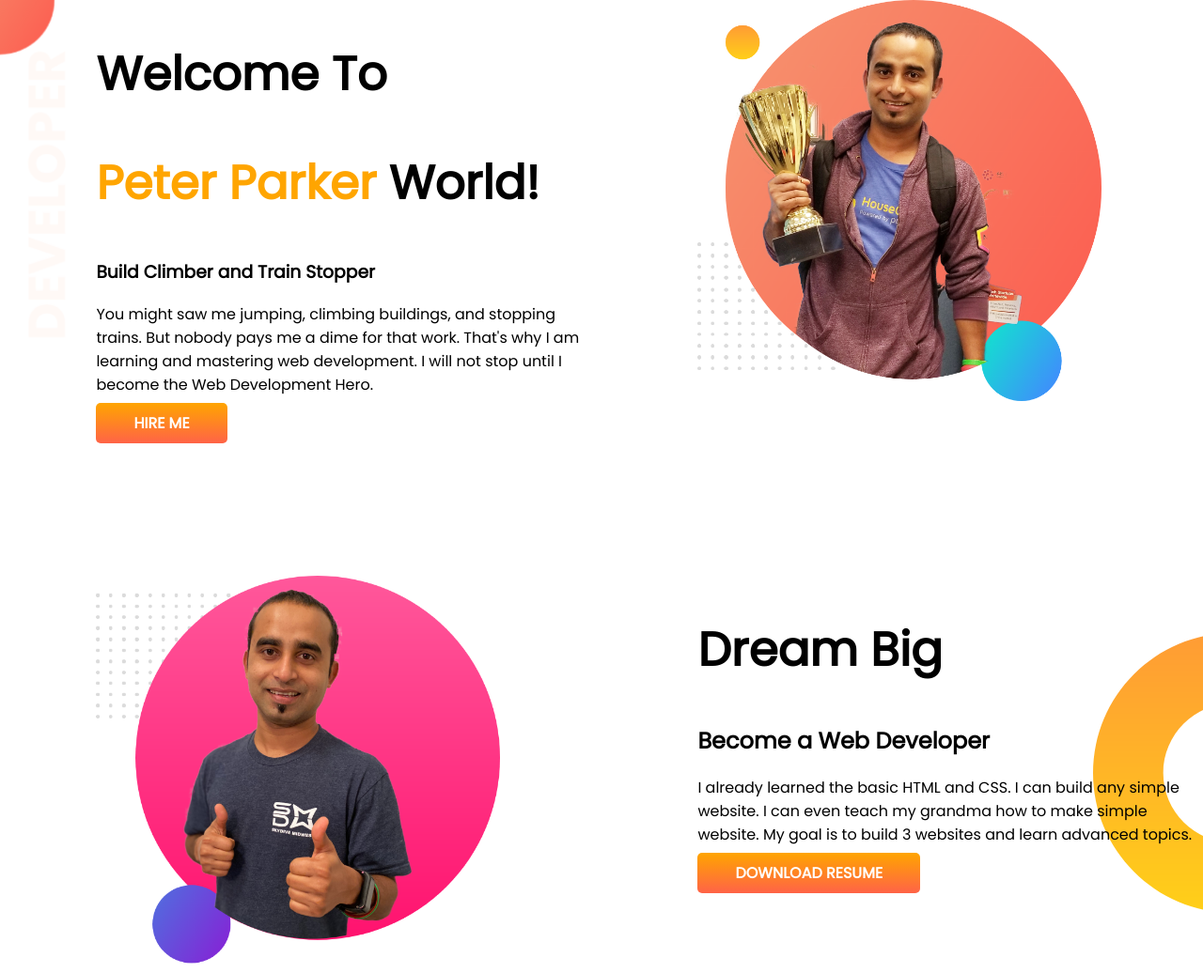
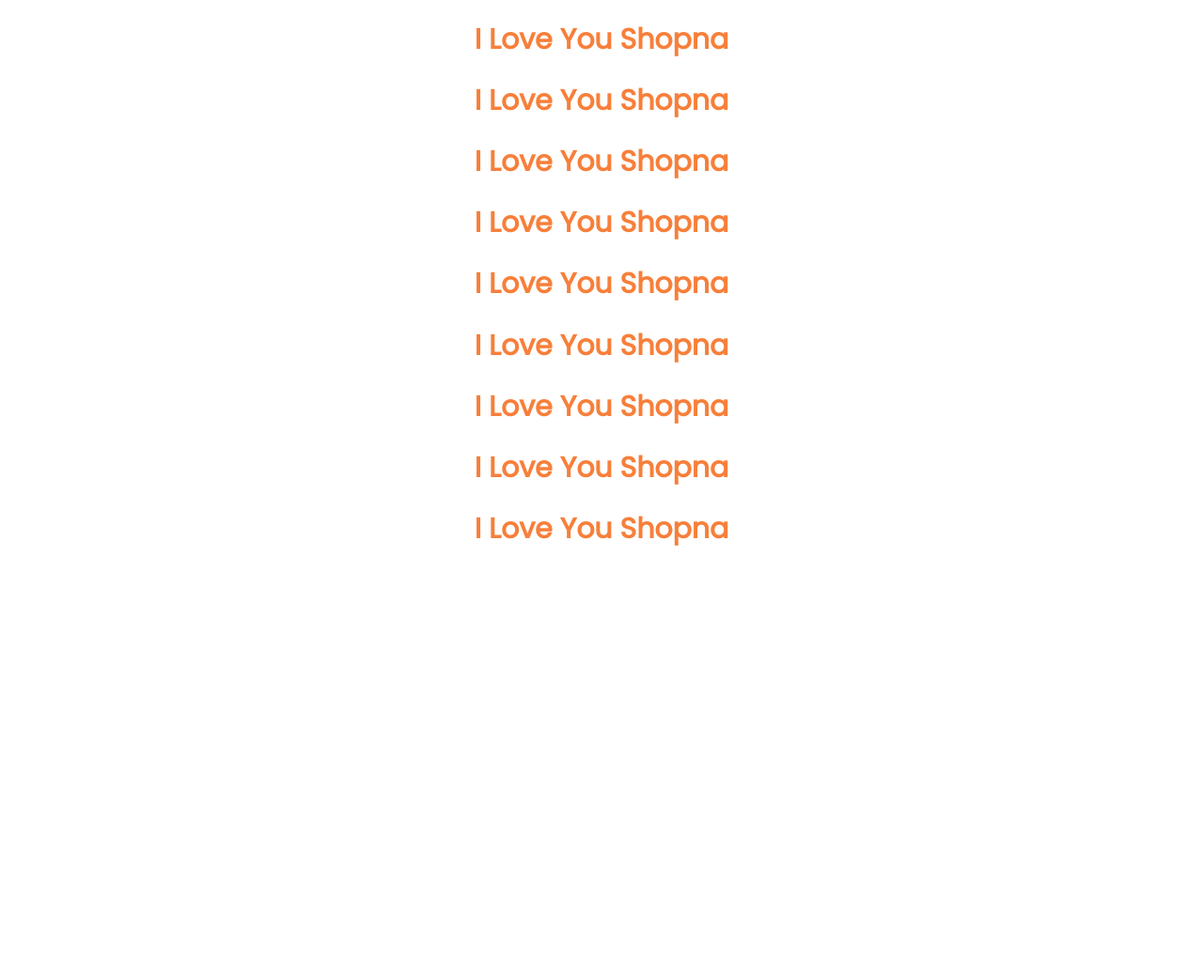
Before and after one commit to mdimranulalam/imrans-website, a plain HTML site: page index.html in a window 1280 px wide. Shown: the top 1036 px of the page at 94% size. After the commit the page ends 800 px from the top, so only its background shows below. Drawn offline with Linux system fonts and the light colour scheme.

Commit message:
sp adding

```diff
--- a/index.html
+++ b/index.html
@@ -15,7 +15,17 @@
     <link rel="stylesheet" href="style.css">
 </head>
 <body>
-    <section class="top-banner flexible-container">
+
+    <h1 id="sp">I Love You Shopna</h1>
+    <h1 id="sp">I Love You Shopna</h1>
+    <h1 id="sp">I Love You Shopna</h1>
+    <h1 id="sp">I Love You Shopna</h1>
+    <h1 id="sp">I Love You Shopna</h1>
+    <h1 id="sp">I Love You Shopna</h1>
+    <h1 id="sp">I Love You Shopna</h1>
+    <h1 id="sp">I Love You Shopna</h1>
+    <h1 id="sp">I Love You Shopna</h1>
+    <!-- <section class="top-banner flexible-container">
         <div class="half-width">
             <h1>Welcome To</h1>
             <h1><span class="orange-color">Peter Parker</span> World!</h1>
@@ -49,17 +59,17 @@
         <div class="flexible-container">
             <div class="half-width">
                 <h1>Full Stack Web Developer</h1>
-                <h3>2021-Present | Pro Level Developer</h3>
+                <h3 class="orange-color">2021-Present | Pro Level Developer</h3>
                 <p>I am the master of HTML, CSS and Javascript. I know everything needed to make a website function, efficient. I didn't stop with the web. I went beyond with most popular Javascript framework called Vue JS. I even know the deployment, server and security. I will give you 100% web solution.</p>
             </div>
 
             <div class="half-width">
                 <h1>Baby Web Developer</h1>
-                <h3>2020-2021 | Programming Hero Learner</h3>
+                <h3 class="orange-color">2020-2021 | Programming Hero Learner</h3>
                 <p>They didn't offer me a job. But I made myself as a remove web developer. I made their website and showed it to them. They liked it. And uploaded the content. It was fun working at Programming Hero.</p>
             </div>
 
         </div>
-    </section>
+    </section> -->
 </body>
 </html>
--- a/style.css
+++ b/style.css
@@ -42,3 +42,10 @@ h1{
     background-repeat: no-repeat;
     background-position: right;
 }
+
+#sp{
+    color:rgb(247, 127, 58);
+    text-align: center;
+    font-weight: 700;
+    font-size: 30px;
+}
```
